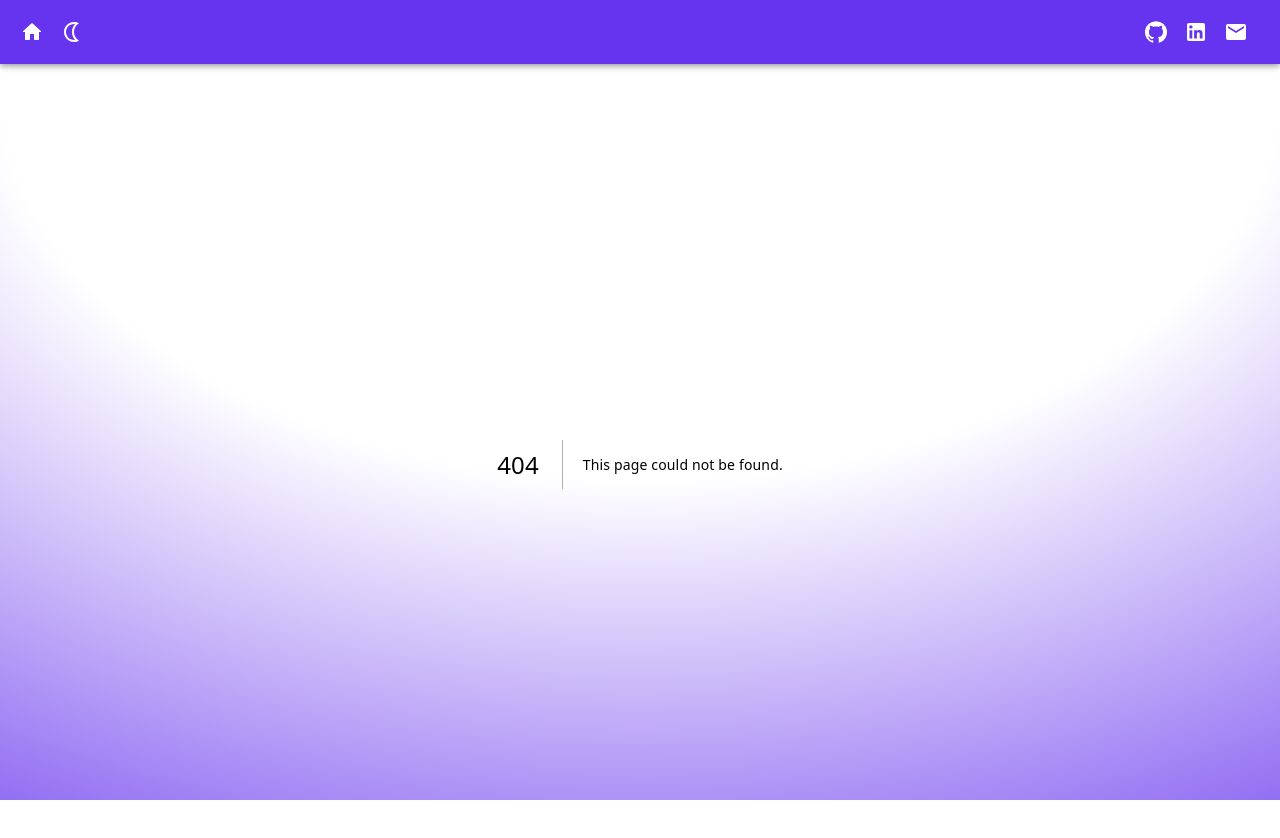
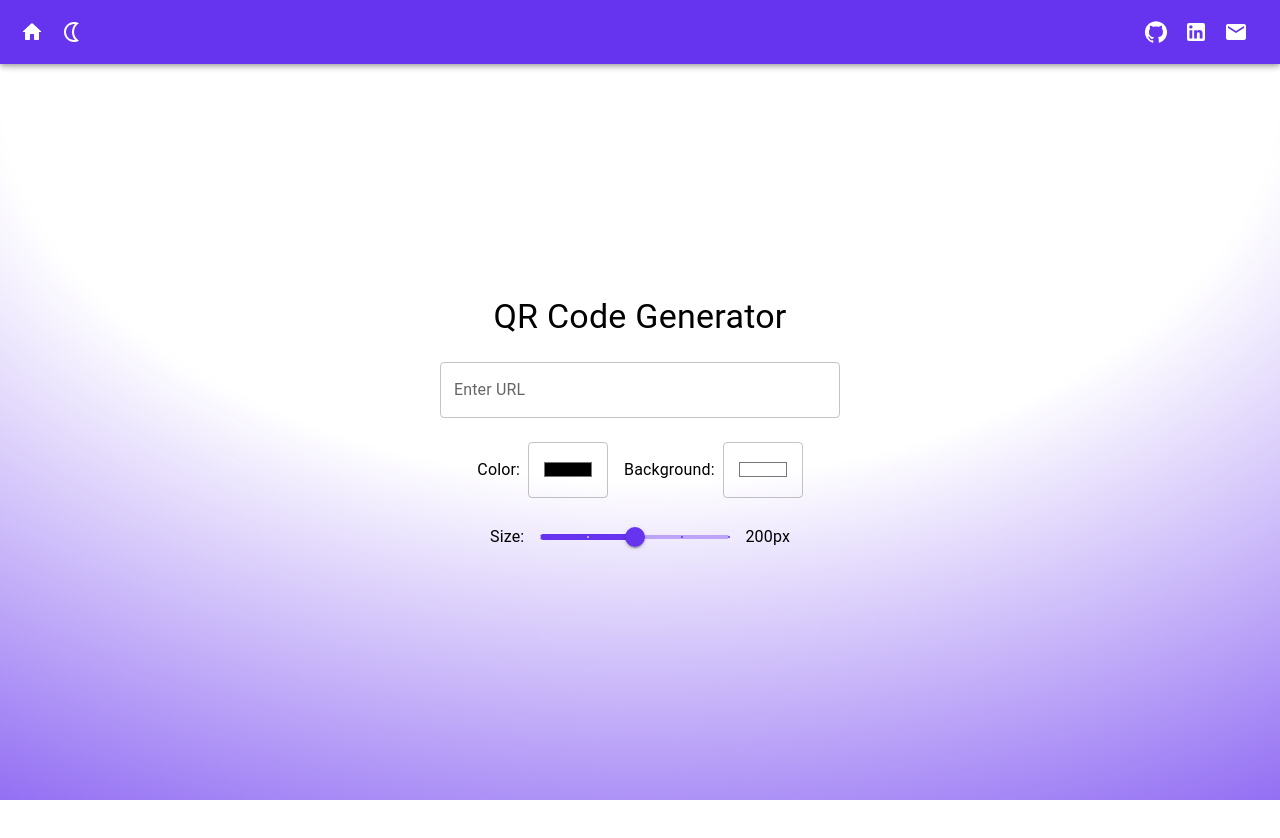
Before and after one commit to OneFor4ll/porfolio, a Next.js app: page /qr-page in a window 1280 px wide. Before the commit this address had no page. Shown: the top 838 px of the page. After the commit the page ends 800 px from the top, so only its background shows below. Built offline with nearby package versions, Linux system fonts and the light colour scheme.

Commit message:
chore: added qr page

```diff
--- /dev/null
+++ b/app/qr-page/page.tsx
@@ -0,0 +1,15 @@
+"use client"
+
+import React from "react"
+import type { NextPage } from "next"
+import QR from "@/libs/components/sections/index/Qr"
+
+const Home: NextPage = () => {
+  return (
+    <>
+      <QR/>
+    </>
+  )
+}
+
+export default Home
--- a/libs/components/sections/index/Main.tsx
+++ b/libs/components/sections/index/Main.tsx
@@ -58,7 +58,7 @@ const Main = () => {
             <ListItem button onClick={() => handleProjectClick("/alarm-page")}>
               <ListItemText primary="Alarm" />
             </ListItem>
-            <ListItem button onClick={() => handleProjectClick("/projects/project2")}>
+            <ListItem button onClick={() => handleProjectClick("/qr-page")}>
               <ListItemText primary="QR" />
             </ListItem>
             <ListItem button onClick={toggleDrawer(false)}>
--- /dev/null
+++ b/libs/components/sections/index/Qr.tsx
@@ -0,0 +1,108 @@
+"use client"
+
+import React, { useState } from "react"
+import { Box, Button, TextField, Typography, Slider, useMediaQuery, useTheme } from "@mui/material"
+import { QRCodeCanvas } from "qrcode.react"
+
+const QR: React.FC = () => {
+  const theme = useTheme()
+  const isTablet = useMediaQuery(theme.breakpoints.only("sm"))
+  const isMobile = useMediaQuery(theme.breakpoints.only("xs"))
+
+  const [qrValue, setQrValue] = useState("")
+  const [color, setColor] = useState("#000000")
+  const [bgColor, setBgColor] = useState("#ffffff")
+  const [size, setSize] = useState(200)
+
+  const handleGenerateQR = () => {
+    if (qrValue.trim() === "") return
+    setQrValue(qrValue)
+  }
+
+  const downloadQR = () => {
+    const canvas = document.getElementById("qrCode") as HTMLCanvasElement
+    if (canvas) {
+      const url = canvas.toDataURL("image/png")
+      const a = document.createElement("a")
+      a.href = url
+      a.download = "qrcode.png"
+      a.click()
+    }
+  }
+
+  return (
+    <Box
+      display="flex"
+      flexDirection="column"
+      alignItems="center"
+      gap={isMobile ? 2 : 3}
+      minHeight="90vh"
+      justifyContent="center"
+      px={isMobile ? 2 : isTablet ? 4 : 6}
+      sx={{paddingBottom: isMobile ? 10 : isTablet ? 7 : 4, paddingTop: isMobile ? 10 : isTablet ? 7 : 4 }}
+    >
+      <Typography variant={isMobile ? "h5" : "h4"}>QR Code Generator</Typography>
+
+      <TextField
+        label="Enter URL"
+        variant="outlined"
+        fullWidth
+        value={qrValue}
+        onChange={(e) => setQrValue(e.target.value)}
+        sx={{ maxWidth: isMobile ? 300 : 400 }}
+      />
+
+      <Box display="flex" gap={2} alignItems="center" flexDirection={isMobile ? "column" : "row"}>
+        <Box display="flex" alignItems="center" gap={1}>
+          <Typography>Color:</Typography>
+          <TextField
+            type="color"
+            variant="outlined"
+            value={color}
+            onChange={(e) => setColor(e.target.value)}
+            sx={{ width: "80px" }}
+          />
+        </Box>
+
+        <Box display="flex" alignItems="center" gap={1}>
+          <Typography>Background:</Typography>
+          <TextField
+            type="color"
+            variant="outlined"
+            value={bgColor}
+            onChange={(e) => setBgColor(e.target.value)}
+            sx={{ width: "80px" }}
+          />
+        </Box>
+      </Box>
+
+      <Box display="flex" alignItems="center" gap={2} sx={{ width: isMobile ? "250px" : "300px" }}>
+        <Typography>Size:</Typography>
+        <Slider
+          value={size}
+          onChange={(e, newValue) => setSize(newValue as number)}
+          step={50}
+          marks
+          min={100}
+          max={300}
+          sx={{ flex: 1 }}
+        />
+        <Typography>{size}px</Typography>
+      </Box>
+
+      {qrValue && (
+        <>
+          <Box mt={2} p={2} border="1px solid #ccc" borderRadius={2} display="flex" justifyContent="center">
+            <QRCodeCanvas id="qrCode" value={qrValue} size={size} fgColor={color} bgColor={bgColor} />
+          </Box>
+
+          <Button variant="contained" color="secondary" onClick={downloadQR}>
+            Download QR Code
+          </Button>
+        </>
+      )}
+    </Box>
+  )
+}
+
+export default QR
--- a/package.json
+++ b/package.json
@@ -16,6 +16,7 @@
     "@mui/material": "^5.16.7",
     "framer-motion": "^12.5.0",
     "next": "14.2.5",
+    "qrcode.react": "^4.2.0",
     "react": "^18",
     "react-clock": "^5.1.0",
     "react-dom": "^18"
```
Also changed, not shown: 1 other file (tests, documents, lock files or other folders).
